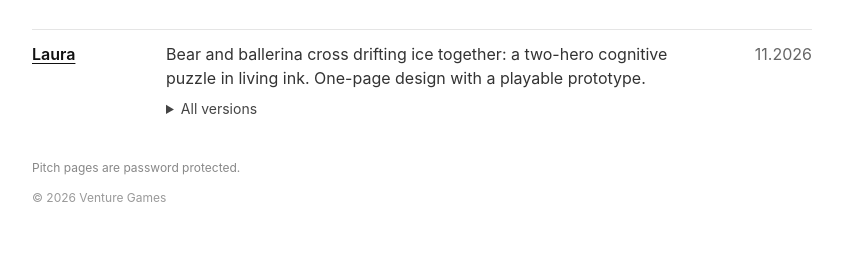
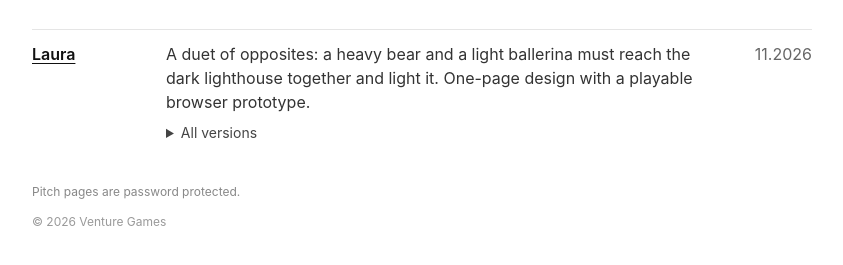
Before and after one commit to lanasvitla/venture-games-pitches, a plain HTML site: page index.html in a window 1280 px wide. Shown: the part 109-374 px from the top of the page, without its empty margins (218-1061 px from the left). Drawn offline with Linux system fonts and the light colour scheme.

Commit message:
Laura: describe the game as a duet of opposites
Co-Authored-By: Claude Opus 5.5 <noreply@anthropic.com>
Claude-Session: https://claude.ai/code/session_01WSZkn16GE8Y6R5SJ2FdKEu

```diff
--- a/index.html
+++ b/index.html
@@ -35,7 +35,7 @@
 
   <div class="row">
     <div class="t"><a href="https://lanasvitla.github.io/venture-games-pitch/preview/lana-branch/v5/">Laura</a></div>
-    <div class="d">Bear and ballerina cross drifting ice together: a two-hero cognitive puzzle in living ink. One-page design with a playable prototype.</div>
+    <div class="d">A duet of opposites: a heavy bear and a light ballerina must reach the dark lighthouse together and light it. One-page design with a playable browser prototype.</div>
     <div class="m">11.2026</div>
     <details>
       <summary>All versions</summary>
```
